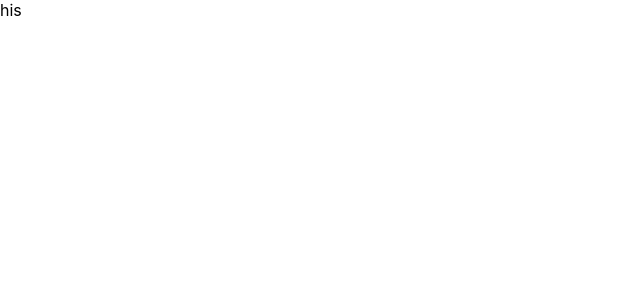
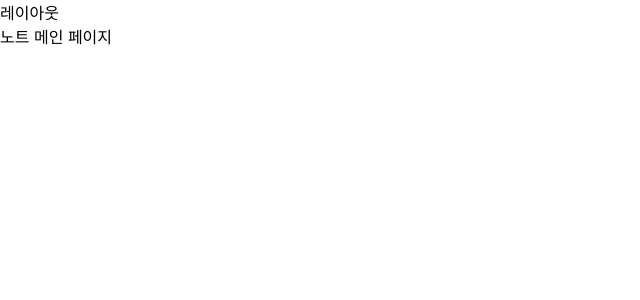
Before and after one commit to doggopawer/notion-clone, a React (Create React App) app: page /notes in a window 1280 px wide. Shown: the top 300 px of the page, without its empty margins (0-640 px from the left). Built offline with nearby package versions, Linux system fonts and the light colour scheme.

Commit message:
feat: 각 페이지 라우팅 설정

```diff
--- a/package.json
+++ b/package.json
@@ -10,6 +10,7 @@
     "@types/node": "^16.18.46",
     "@types/react": "^18.2.21",
     "@types/react-dom": "^18.2.7",
+    "@types/react-router-dom": "^5.3.3",
     "react": "^18.2.0",
     "react-dom": "^18.2.0",
     "react-router-dom": "^6.22.1",
--- a/src/App.tsx
+++ b/src/App.tsx
@@ -1,7 +1,20 @@
 import React from "react";
+import { Routes, Route } from "react-router-dom";
+import NoteMainPage from "./pages/notes/NoteMainPage";
+import NoteEditorPage from "./pages/notes/NoteEditorPage";
+import Layout from "./pages/Layout";
 
 function App() {
-  return <div className="App">his</div>;
+  return (
+    <Routes>
+      <Route path="/" element={<Layout />}>
+        <Route path="/notes">
+          <Route index element={<NoteMainPage />} />
+          <Route path="editor" element={<NoteEditorPage />} />
+        </Route>
+      </Route>
+    </Routes>
+  );
 }
 
 export default App;
--- a/src/index.tsx
+++ b/src/index.tsx
@@ -2,12 +2,13 @@ import React from "react";
 import ReactDOM from "react-dom/client";
 import "./index.css";
 import App from "./App";
+import { BrowserRouter } from "react-router-dom";
 
 const root = ReactDOM.createRoot(
   document.getElementById("root") as HTMLElement
 );
 root.render(
-  <React.StrictMode>
+  <BrowserRouter>
     <App />
-  </React.StrictMode>
+  </BrowserRouter>
 );
--- /dev/null
+++ b/src/pages/Layout.tsx
@@ -0,0 +1,11 @@
+import { Outlet } from "react-router-dom";
+
+const Layout = () => {
+  return (
+    <div>
+      <div>레이아웃</div>
+      <Outlet />
+    </div>
+  );
+};
+export default Layout;
--- /dev/null
+++ b/src/pages/notes/NoteEditorPage.tsx
@@ -0,0 +1,4 @@
+const NoteEditorPage = () => {
+  return <div>노트 에디터 페이지</div>;
+};
+export default NoteEditorPage;
--- /dev/null
+++ b/src/pages/notes/NoteMainPage.tsx
@@ -0,0 +1,4 @@
+const NoteMainPage = () => {
+  return <div>노트 메인 페이지</div>;
+};
+export default NoteMainPage;
```
Also changed, not shown: 1 other file (tests, documents, lock files or other folders).
